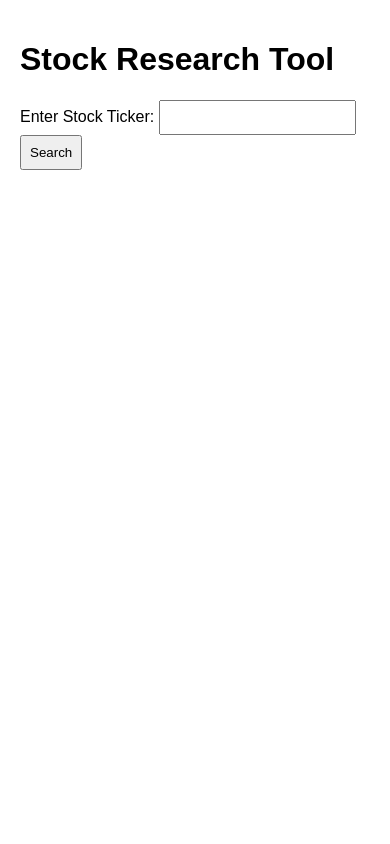
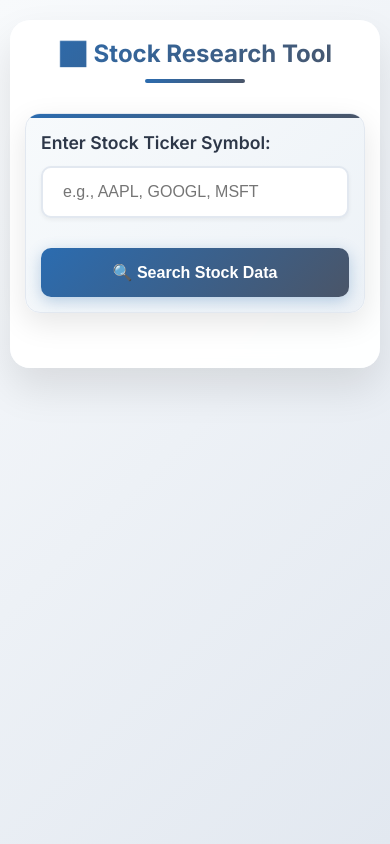
Before and after one commit to jungchang0206/StockResearch, a Flask app: page / in a window 390 px wide. Run offline with Flask 3, Linux system fonts and the light colour scheme.

Commit message:
Added CSS styling

```diff
--- a/app.py
+++ b/app.py
@@ -9,6 +9,8 @@ from stock_analysis import (
     get_latest_revenue_and_year,
     get_latest_gross_profit_and_year,
 )
+import matplotlib
+matplotlib.use("Agg")
 import matplotlib.pyplot as plt
 from io import BytesIO
 import base64
--- /dev/null
+++ b/static/css/styles.css
@@ -0,0 +1,338 @@
+/* Modern Stock Research Website Styles */
+* {
+    margin: 0;
+    padding: 0;
+    box-sizing: border-box;
+}
+
+body {
+    font-family: 'Inter', 'Segoe UI', Tahoma, Geneva, Verdana, sans-serif;
+    line-height: 1.6;
+    color: #2d3748;
+    background: linear-gradient(135deg, #f8fafc 0%, #e2e8f0 100%);
+    min-height: 100vh;
+    padding: 20px;
+}
+
+.container {
+    max-width: 1200px;
+    margin: 0 auto;
+    background: rgba(255, 255, 255, 0.95);
+    border-radius: 20px;
+    box-shadow: 0 20px 40px rgba(0, 0, 0, 0.1);
+    backdrop-filter: blur(10px);
+    padding: 40px;
+    margin-top: 20px;
+}
+
+/* Header Styles */
+h1 {
+    color: #1a202c;
+    text-align: center;
+    margin-bottom: 40px;
+    font-size: 2.5rem;
+    font-weight: 700;
+    background: linear-gradient(135deg, #2b6cb0 0%, #4a5568 100%);
+    -webkit-background-clip: text;
+    -webkit-text-fill-color: transparent;
+    background-clip: text;
+    position: relative;
+}
+
+h1::after {
+    content: '';
+    position: absolute;
+    bottom: -10px;
+    left: 50%;
+    transform: translateX(-50%);
+    width: 100px;
+    height: 4px;
+    background: linear-gradient(135deg, #2b6cb0 0%, #4a5568 100%);
+    border-radius: 2px;
+}
+
+h2 {
+    color: #2d3748;
+    margin-top: 30px;
+    padding-bottom: 10px;
+    border-bottom: 2px solid #e2e8f0;
+    font-size: 1.5rem;
+    font-weight: 600;
+}
+
+/* Form Styles */
+.search-form {
+    background: linear-gradient(135deg, #f7fafc 0%, #edf2f7 100%);
+    padding: 30px;
+    border-radius: 15px;
+    box-shadow: 0 10px 30px rgba(0, 0, 0, 0.1);
+    margin-bottom: 40px;
+    border: 1px solid #e2e8f0;
+    position: relative;
+    overflow: hidden;
+}
+
+.search-form::before {
+    content: '';
+    position: absolute;
+    top: 0;
+    left: 0;
+    right: 0;
+    height: 4px;
+    background: linear-gradient(135deg, #2b6cb0 0%, #4a5568 100%);
+}
+
+.form-group {
+    margin-bottom: 20px;
+}
+
+label {
+    display: block;
+    margin-bottom: 8px;
+    font-weight: 600;
+    color: #2d3748;
+    font-size: 1.1rem;
+}
+
+input[type="text"] {
+    width: 100%;
+    padding: 15px 20px;
+    border: 2px solid #e2e8f0;
+    border-radius: 10px;
+    font-size: 16px;
+    transition: all 0.3s ease;
+    background: white;
+    box-shadow: 0 2px 4px rgba(0, 0, 0, 0.05);
+}
+
+input[type="text"]:focus {
+    outline: none;
+    border-color: #2b6cb0;
+    box-shadow: 0 0 0 3px rgba(43, 108, 176, 0.1);
+    transform: translateY(-2px);
+}
+
+.search-button {
+    background: linear-gradient(135deg, #2b6cb0 0%, #4a5568 100%);
+    color: white;
+    border: none;
+    padding: 15px 30px;
+    border-radius: 10px;
+    cursor: pointer;
+    font-size: 16px;
+    font-weight: 600;
+    transition: all 0.3s ease;
+    box-shadow: 0 4px 15px rgba(43, 108, 176, 0.3);
+    width: 100%;
+    margin-top: 10px;
+}
+
+.search-button:hover {
+    transform: translateY(-2px);
+    box-shadow: 0 8px 25px rgba(43, 108, 176, 0.4);
+}
+
+.search-button:active {
+    transform: translateY(0);
+}
+
+/* Metrics Display */
+.metrics {
+    display: grid;
+    grid-template-columns: repeat(auto-fit, minmax(250px, 1fr));
+    gap: 25px;
+    margin: 40px 0;
+}
+
+.metric {
+    background: linear-gradient(135deg, #ffffff 0%, #f7fafc 100%);
+    padding: 25px;
+    border-radius: 15px;
+    box-shadow: 0 8px 25px rgba(0, 0, 0, 0.1);
+    text-align: center;
+    transition: all 0.3s ease;
+    border: 1px solid #e2e8f0;
+    position: relative;
+    overflow: hidden;
+}
+
+.metric::before {
+    content: '';
+    position: absolute;
+    top: 0;
+    left: 0;
+    right: 0;
+    height: 4px;
+    background: linear-gradient(135deg, #38a169 0%, #2f855a 100%);
+}
+
+.metric:hover {
+    transform: translateY(-8px);
+    box-shadow: 0 15px 35px rgba(0, 0, 0, 0.15);
+}
+
+.metric h3 {
+    color: #2d3748;
+    margin-bottom: 10px;
+    font-size: 1.1rem;
+    font-weight: 600;
+}
+
+.metric p {
+    font-size: 1.5rem;
+    font-weight: 700;
+    color: #1a202c;
+    margin: 0;
+}
+
+/* Plot Containers */
+.plot-container {
+    background: white;
+    padding: 30px;
+    border-radius: 15px;
+    box-shadow: 0 8px 25px rgba(0, 0, 0, 0.1);
+    margin-bottom: 30px;
+    border: 1px solid #e2e8f0;
+    transition: all 0.3s ease;
+}
+
+.plot-container:hover {
+    transform: translateY(-5px);
+    box-shadow: 0 15px 35px rgba(0, 0, 0, 0.15);
+}
+
+.plot {
+    width: 100%;
+    height: auto;
+    border-radius: 10px;
+    box-shadow: 0 4px 15px rgba(0, 0, 0, 0.1);
+}
+
+/* Error Messages */
+.error {
+    color: #e53e3e;
+    background: linear-gradient(135deg, #fed7d7 0%, #feb2b2 100%);
+    padding: 15px 20px;
+    border-radius: 10px;
+    margin-top: 20px;
+    border: 1px solid #feb2b2;
+    font-weight: 500;
+    text-align: center;
+}
+
+/* Navigation/Links */
+.back-link {
+    text-align: center;
+    margin-top: 40px;
+}
+
+.back-button {
+    background: linear-gradient(135deg, #4a5568 0%, #2d3748 100%);
+    color: white;
+    border: none;
+    padding: 15px 30px;
+    border-radius: 10px;
+    cursor: pointer;
+    font-size: 16px;
+    font-weight: 600;
+    transition: all 0.3s ease;
+    box-shadow: 0 4px 15px rgba(74, 85, 104, 0.3);
+    text-decoration: none;
+    display: inline-block;
+}
+
+.back-button:hover {
+    transform: translateY(-2px);
+    box-shadow: 0 8px 25px rgba(74, 85, 104, 0.4);
+}
+
+/* Loading Animation */
+.loading {
+    display: inline-block;
+    width: 20px;
+    height: 20px;
+    border: 3px solid rgba(255, 255, 255, 0.3);
+    border-radius: 50%;
+    border-top-color: #fff;
+    animation: spin 1s ease-in-out infinite;
+}
+
+@keyframes spin {
+    to {
+        transform: rotate(360deg);
+    }
+}
+
+/* Responsive Design */
+@media (max-width: 768px) {
+    body {
+        padding: 10px;
+    }
+
+    .container {
+        padding: 20px;
+        margin-top: 10px;
+    }
+
+    h1 {
+        font-size: 2rem;
+    }
+
+    .metrics {
+        grid-template-columns: 1fr;
+        gap: 20px;
+    }
+
+    .search-form {
+        padding: 20px;
+    }
+
+    .plot-container {
+        padding: 20px;
+    }
+}
+
+@media (max-width: 480px) {
+    h1 {
+        font-size: 1.5rem;
+    }
+
+    .container {
+        padding: 15px;
+    }
+
+    .search-form {
+        padding: 15px;
+    }
+}
+
+/* Additional Enhancements */
+.stock-ticker {
+    font-family: 'Courier New', monospace;
+    font-weight: bold;
+    color: #2b6cb0;
+}
+
+.data-label {
+    font-size: 0.9rem;
+    color: #718096;
+    margin-bottom: 5px;
+}
+
+.data-value {
+    font-size: 1.2rem;
+    font-weight: 600;
+    color: #1a202c;
+}
+
+/* Success message styling */
+.success {
+    color: #38a169;
+    background: linear-gradient(135deg, #c6f6d5 0%, #9ae6b4 100%);
+    padding: 15px 20px;
+    border-radius: 10px;
+    margin-top: 20px;
+    border: 1px solid #9ae6b4;
+    font-weight: 500;
+    text-align: center;
+}
--- a/stock_analysis.py
+++ b/stock_analysis.py
@@ -1,5 +1,8 @@
 import requests
 import os
+import matplotlib
+
+matplotlib.use("Agg")
 import matplotlib.pyplot as plt
 import pandas as pd
 
--- a/templates/index.html
+++ b/templates/index.html
@@ -2,24 +2,26 @@
 <html>
 <head>
     <title>Stock Research</title>
-    <style>
-        body { font-family: Arial, sans-serif; max-width: 800px; margin: 0 auto; padding: 20px; }
-        .error { color: red; }
-        form { margin: 20px 0; }
-        input, button { padding: 8px; }
-        .plot { margin: 20px 0; }
-        .metric { margin: 10px 0; font-weight: bold; }
-    </style>
+    <link rel="stylesheet" href="{{ url_for('static', filename='css/styles.css') }}">
+    <link href="https://fonts.googleapis.com/css2?family=Inter:wght@400;500;600;700&display=swap" rel="stylesheet">
 </head>
 <body>
-    <h1>Stock Research Tool</h1>
-    <form method="POST">
-        <label for="ticker">Enter Stock Ticker:</label>
-        <input type="text" id="ticker" name="ticker" required>
-        <button type="submit">Search</button>
-    </form>
-    {% if error %}
-        <p class="error">{{ error }}</p>
-    {% endif %}
+    <div class="container">
+        <h1>📈 Stock Research Tool</h1>
+
+        <form method="POST" class="search-form">
+            <div class="form-group">
+                <label for="ticker">Enter Stock Ticker Symbol:</label>
+                <input type="text" id="ticker" name="ticker" placeholder="e.g., AAPL, GOOGL, MSFT" required>
+            </div>
+            <button type="submit" class="search-button">
+                🔍 Search Stock Data
+            </button>
+        </form>
+
+        {% if error %}
+            <p class="error">⚠️ {{ error }}</p>
+        {% endif %}
+    </div>
 </body>
 </html>
```
Also changed, not shown: templates/results.html (+25 -25 lines), README.md (added).
